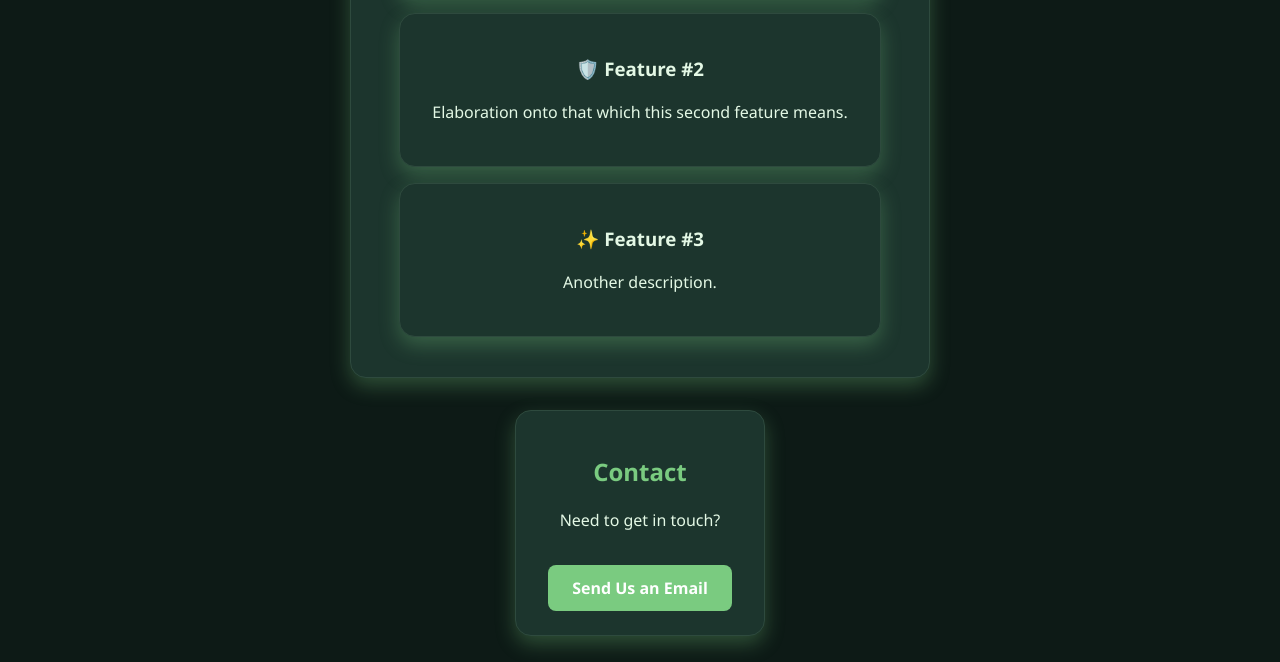
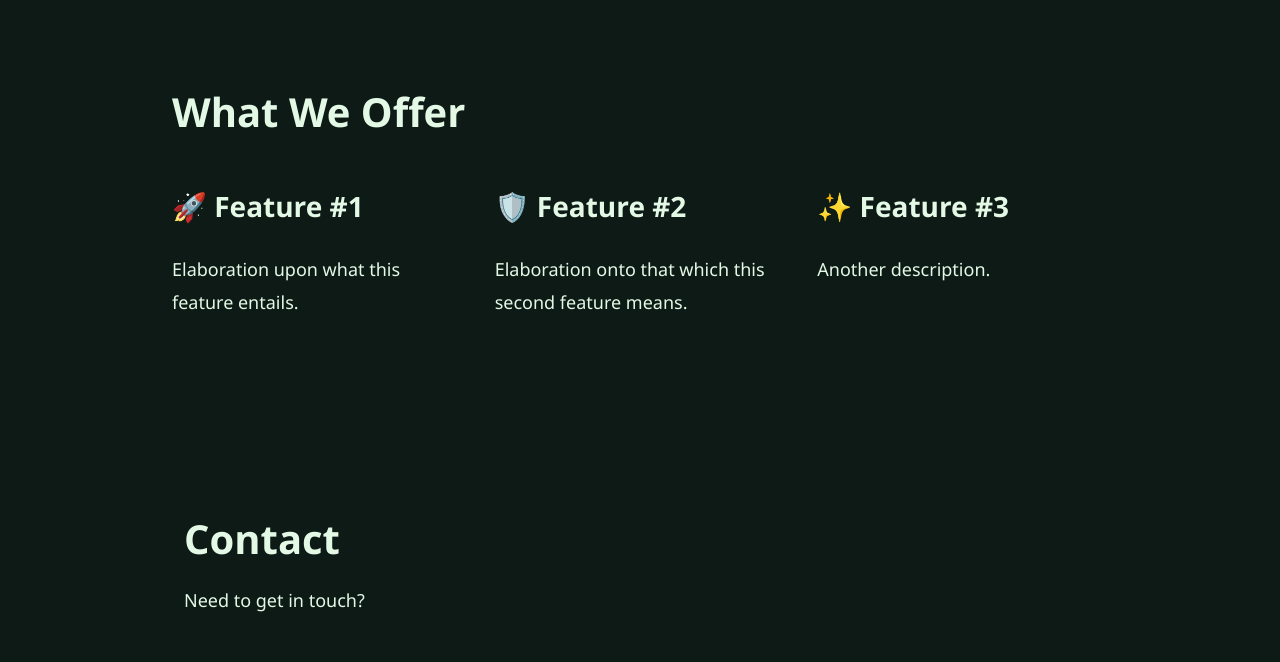
Before and after one commit to NextUp-Studios/Main, a plain HTML site: page index.html in a window 1280 px wide. Shown: the part 801-1463 px from the top of the page. Drawn offline with Linux system fonts and the light colour scheme.

Commit message:
Add files via upload

```diff
--- a/index.html
+++ b/index.html
@@ -106,28 +106,30 @@
     <section>
       <h2>Main Title</h2>
       <p>Your attenton grabbing line goes here.</p>
-      <button onclick="document.getElementById('contact').scrollIntoView({ behavior: 'smooth' })">Get in Touch</button>
+      <button onclick="document.getElementById('contact').scrollIntoView({ behavior: 'smooth' })">
+      Get in Touch
+    </button>
     </section>
 
     <!-- About Section -->
-    <section class="card">
+    <section class="container">
       <h2>About NextUp</h2>
       <p>Here goes statistics & relevant information.</p>
     </section>
 
     <!-- Features Section -->
-    <section class="card">
-      <h2>What We Offer</h2>
-      <div>
-        <div class="card">
+    <section>
+  <h2>What We Offer</h2>
+      <div class="features">
+        <div>
           <h3>🚀 Feature #1</h3>
           <p>Elaboration upon what this feature entails.</p>
         </div>
-        <div class="card">
+        <div>
           <h3>🛡️ Feature #2</h3>
           <p>Elaboration onto that which this second feature means.</p>
         </div>
-        <div class="card">
+        <div>
           <h3>✨ Feature #3</h3>
           <p>Another description.</p>
         </div>
@@ -135,10 +137,10 @@
     </section>
 
     <!-- Contact Placeholder -->
-    <section id="contact" class="card">
+    <section id="contact" class="container">
       <h2>Contact</h2>
       <p>Need to get in touch?</p>
-      <a href="mailto:NextUpscompany@gmail.com" class="email-button">Send Us an Email</a>
+      <a href="mailto:NextUpscompany@gmail.com"><button>Send Us an Email</button></a>
     </section>
   </main>
 
--- a/styles.css
+++ b/styles.css
@@ -55,37 +55,33 @@ nav a:hover {
 }
 
 main {
-  flex: 1;
-  display: flex;
-  flex-direction: column;
-  align-items: center;
-  justify-content: center;
-  padding: 2rem;
-  text-align: center;
+  width: 100%;
+  padding: 0;
+}
+
+section {
+  width: 100%;
+  max-width: 1000px;
+  margin: 0 auto;
+  padding: 4rem 2rem;
+  text-align: left;
 }
 
 h2 {
-  color: var(--accent);
+  font-size: 2.5rem;
+  margin-bottom: 1rem;
+}
+
+h3 {
+  font-size: 1.75rem;
+  margin-top: 2rem;
 }
 
 p {
-  max-width: 600px;
-  line-height: 1.6;
-}
-
-.card {
-  background: var(--card-bg);
-  padding: 1.5rem 2rem;
-  margin: 1rem;
-  border: 1px solid var(--border-color);
-  border-radius: 1rem;
-  box-shadow: 0 8px 20px var(--shadow-color);
-  transition: transform 0.3s ease, box-shadow 0.3s ease;
-}
-
-.card:hover {
-  transform: translateY(-5px);
-  box-shadow: 0 12px 24px var(--shadow-color);
+  font-size: 1.125rem;
+  line-height: 1.8;
+  max-width: 800px;
+  margin-bottom: 2rem;
 }
 
 button {
@@ -100,9 +96,25 @@ button {
   transition: background 0.3s ease, box-shadow 0.3s ease;
 }
 
+button {
+  background: none;
+  color: var(--accent);
+  border: 2px solid var(--accent);
+  box-shadow: none;
+  font-weight: bold;
+  transition: background 0.3s ease, color 0.3s ease;
+}
+
 button:hover {
-    background: var(--accent-light);
-    box-shadow: 0 4px 12px var(--shadow-color);
+  background: var(--accent);
+  color: white;
+}
+
+.container {
+  max-width: 960px;
+  margin: 0 auto;
+  padding: 4rem 1.5rem;
+  text-align: left;
 }
 
 a {
@@ -120,3 +132,15 @@ footer {
   font-size: 0.9rem;
   color: var(--accent-light);
 }
+
+.features {
+  display: grid;
+  grid-template-columns: repeat(auto-fit, minmax(280px, 1fr));
+  gap: 2rem;
+}
+
+.features div {
+  background: none;
+  padding: 0;
+  border: none;
+}
```
